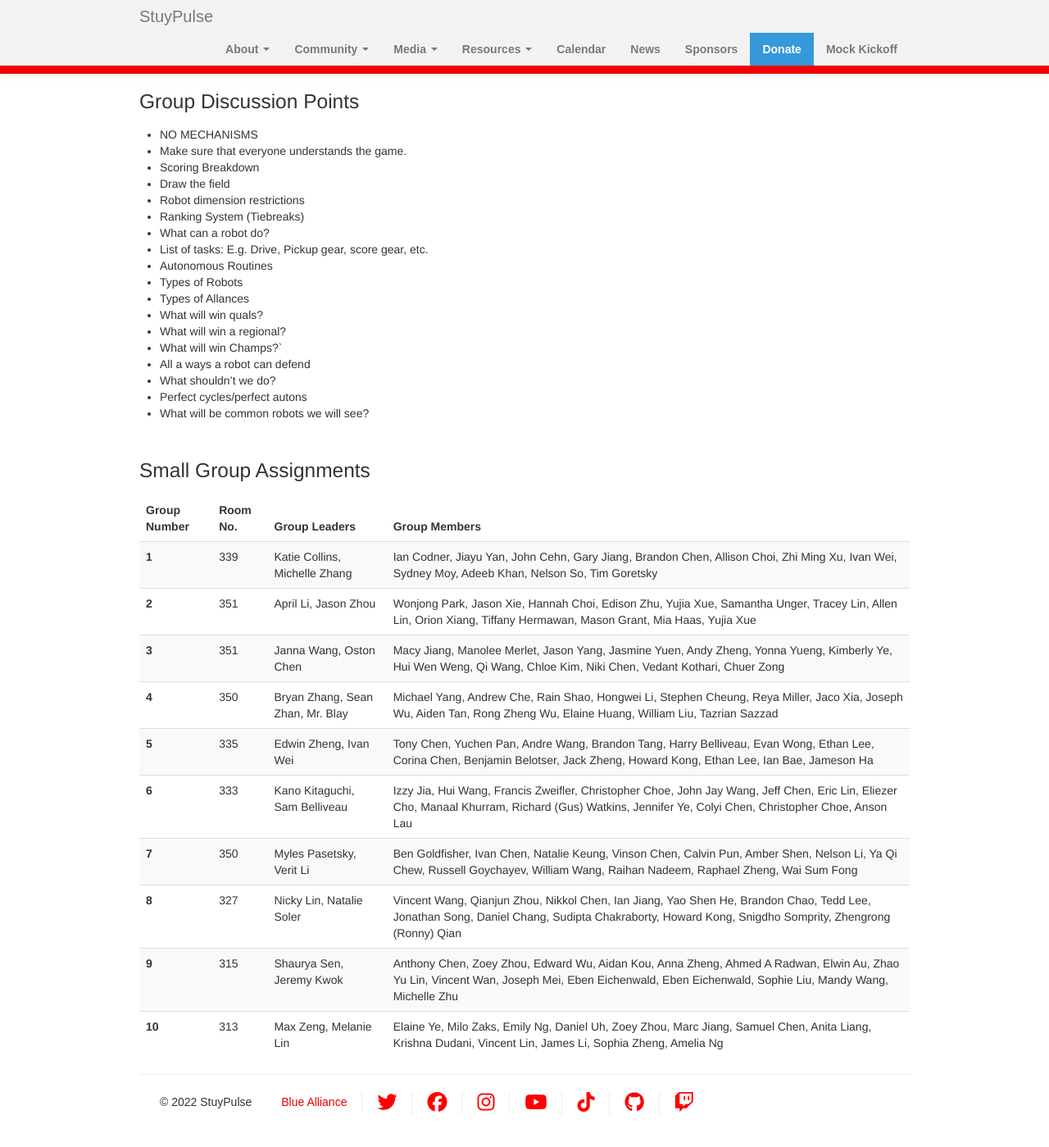
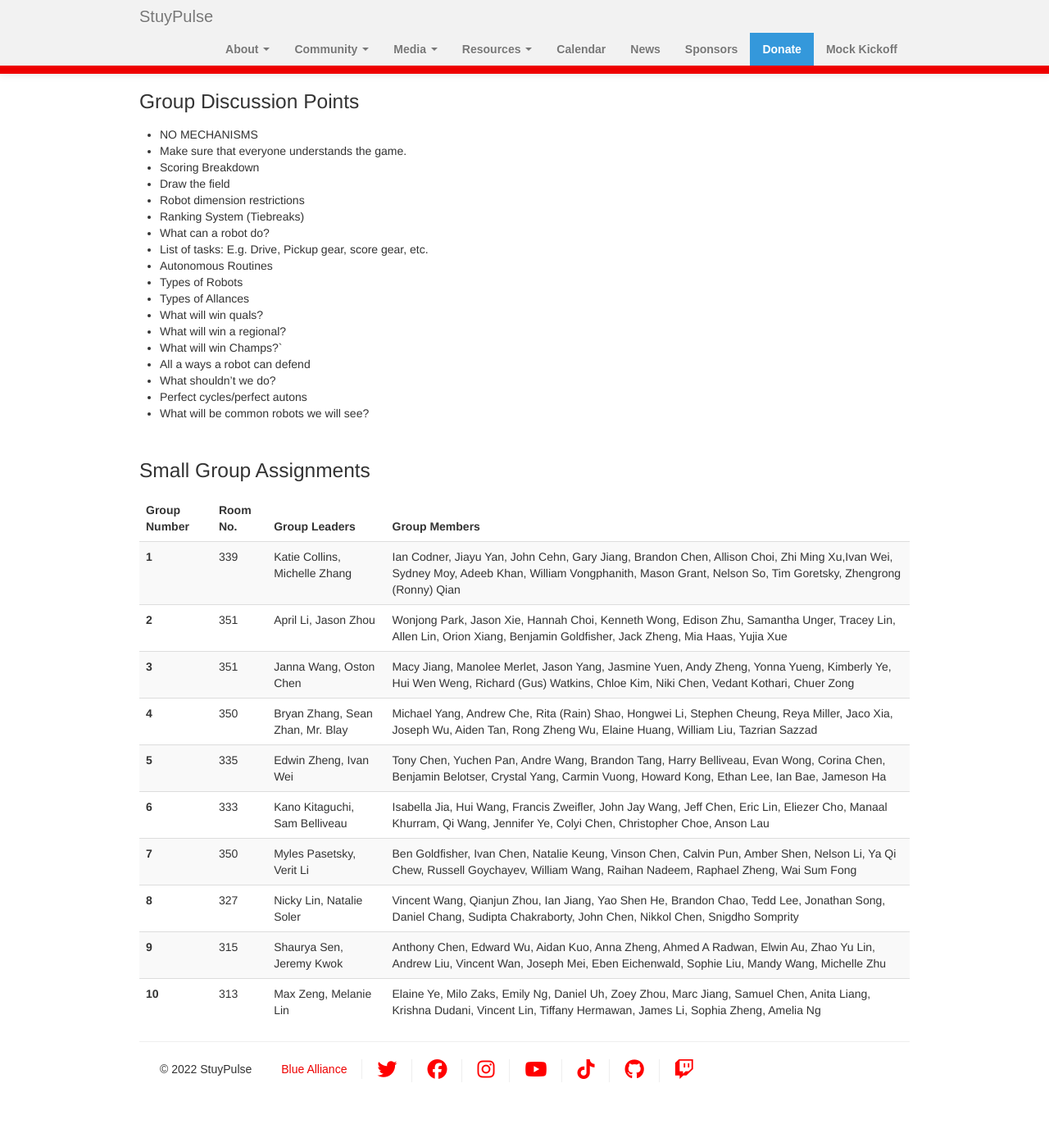
Before and after one commit to StuyPulse/team694.github.io, a Jekyll site: the page built from kickoff/index.md, in a window 1280 px wide and 1400 px high, scrolled down 483 px. Shown: the whole window at 82% size. Built offline with Jekyll 4.4.1, drawn with Linux system fonts in a browser that asks for light colours; nearby versions of some CDN libraries; after the commit the page ends 1843 px from its top, so only the background shows below that.

Commit message:
Update groups (hopefully for the last time please)

```diff
--- a/kickoff/index.md
+++ b/kickoff/index.md
@@ -82,37 +82,37 @@ description: Dedicated page for Kickoff information
     <th scope="row"> 1 </th>
     <td> 339 </td>
     <td> Katie Collins, Michelle Zhang </td>
-    <td> Ian Codner, Jiayu Yan, John Cehn, Gary Jiang, Brandon Chen, Allison Choi, Zhi Ming Xu, Ivan Wei, Sydney Moy, Adeeb Khan, Nelson So, Tim Goretsky </td>
+    <td> Ian Codner, Jiayu Yan, John Cehn, Gary Jiang, Brandon Chen, Allison Choi, Zhi Ming Xu,Ivan Wei, Sydney Moy, Adeeb Khan, William Vongphanith, Mason Grant,  Nelson So, Tim   Goretsky, Zhengrong (Ronny) Qian </td>
   </tr>
   <tr>
     <th scope="row"> 2 </th>
     <td> 351 </td>
     <td> April Li, Jason Zhou </td>
-    <td> Wonjong Park, Jason Xie, Hannah Choi, Edison Zhu, Yujia Xue, Samantha Unger, Tracey Lin, Allen Lin, Orion Xiang, Tiffany Hermawan, Mason Grant, Mia Haas, Yujia Xue </td>
+    <td> Wonjong Park, Jason Xie, Hannah Choi, Kenneth Wong, Edison Zhu, Samantha Unger, Tracey Lin, Allen Lin, Orion Xiang, Benjamin Goldfisher, Jack Zheng, Mia Haas, Yujia Xue </td>
   </tr>
   <tr>
     <th scope="row"> 3 </th>
     <td> 351 </td>
     <td> Janna Wang, Oston Chen </td>
-    <td> Macy Jiang, Manolee Merlet, Jason Yang, Jasmine Yuen, Andy Zheng, Yonna Yueng, Kimberly Ye, Hui Wen Weng, Qi Wang, Chloe Kim, Niki Chen, Vedant Kothari, Chuer Zong </td>
+    <td> Macy Jiang, Manolee Merlet, Jason Yang, Jasmine Yuen, Andy Zheng, Yonna Yueng, Kimberly Ye, Hui Wen Weng, Richard (Gus) Watkins, Chloe Kim, Niki Chen, Vedant Kothari, Chuer Zong </td>
   </tr>
   <tr>
     <th scope="row"> 4 </th>
     <td> 350 </td>
     <td> Bryan Zhang, Sean Zhan, Mr. Blay </td>
-    <td> Michael Yang, Andrew Che, Rain Shao, Hongwei Li, Stephen Cheung, Reya Miller, Jaco Xia, Joseph Wu, Aiden Tan, Rong Zheng Wu, Elaine Huang, William Liu, Tazrian Sazzad </td>
+    <td> Michael Yang, Andrew Che, Rita (Rain) Shao, Hongwei Li, Stephen Cheung, Reya Miller, Jaco Xia, Joseph Wu, Aiden Tan, Rong Zheng Wu, Elaine Huang, William Liu, Tazrian Sazzad </td>
   </tr>
   <tr>
     <th scope="row"> 5 </th>
     <td> 335 </td>
     <td> Edwin Zheng, Ivan Wei </td>
-    <td> Tony Chen, Yuchen Pan, Andre Wang, Brandon Tang, Harry Belliveau, Evan Wong, Ethan Lee, Corina Chen, Benjamin Belotser, Jack Zheng, Howard Kong, Ethan Lee, Ian Bae, Jameson Ha </td>
+    <td> Tony Chen, Yuchen Pan, Andre Wang, Brandon Tang, Harry Belliveau, Evan Wong, Corina Chen, Benjamin Belotser, Crystal Yang, Carmin Vuong, Howard Kong, Ethan Lee, Ian Bae, Jameson Ha </td>
   </tr>
   <tr>
     <th scope="row"> 6 </th>
     <td> 333 </td>
     <td> Kano Kitaguchi, Sam Belliveau </td>
-    <td> Izzy Jia, Hui Wang, Francis Zweifler, Christopher Choe, John Jay Wang, Jeff Chen, Eric Lin, Eliezer Cho, Manaal Khurram, Richard (Gus) Watkins, Jennifer Ye, Colyi Chen, Christopher Choe, Anson Lau </td>
+    <td> Isabella Jia, Hui Wang, Francis Zweifler, John Jay Wang, Jeff Chen, Eric Lin, Eliezer Cho, Manaal Khurram, Qi Wang, Jennifer Ye, Colyi Chen, Christopher Choe, Anson Lau </td>
   </tr>
   <tr>
     <th scope="row"> 7 </th>
@@ -124,19 +124,19 @@ description: Dedicated page for Kickoff information
     <th scope="row"> 8 </th>
     <td> 327 </td>
     <td> Nicky Lin, Natalie Soler </td>
-    <td> Vincent Wang, Qianjun Zhou, Nikkol Chen, Ian Jiang, Yao Shen He, Brandon Chao, Tedd Lee, Jonathan Song, Daniel Chang, Sudipta Chakraborty, Howard Kong, Snigdho Somprity, Zhengrong (Ronny) Qian </td>
+    <td> Vincent Wang, Qianjun Zhou, Ian Jiang, Yao Shen He, Brandon Chao, Tedd Lee, Jonathan Song, Daniel Chang, Sudipta Chakraborty, John Chen, Nikkol Chen, Snigdho Somprity </td>
   </tr>
   <tr>
     <th scope="row"> 9 </th>
     <td> 315 </td>
     <td> Shaurya Sen, Jeremy Kwok  </td>
-    <td> Anthony Chen, Zoey Zhou, Edward Wu, Aidan Kou, Anna Zheng, Ahmed A Radwan, Elwin Au, Zhao Yu Lin, Vincent Wan, Joseph Mei, Eben Eichenwald, Eben Eichenwald, Sophie Liu, Mandy Wang, Michelle Zhu </td>
+    <td> Anthony Chen, Edward Wu, Aidan Kuo, Anna Zheng, Ahmed A Radwan, Elwin Au, Zhao Yu Lin, Andrew Liu, Vincent Wan, Joseph Mei, Eben Eichenwald, Sophie Liu, Mandy Wang, Michelle Zhu </td>
   </tr>
   <tr>
     <th scope="row"> 10 </th>
     <td> 313 </td>
     <td> Max Zeng, Melanie Lin </td>
-    <td> Elaine Ye, Milo Zaks, Emily Ng, Daniel Uh, Zoey Zhou, Marc Jiang, Samuel Chen, Anita Liang, Krishna Dudani, Vincent Lin, James Li, Sophia Zheng, Amelia Ng </td>
+    <td> Elaine Ye, Milo Zaks, Emily Ng, Daniel Uh, Zoey Zhou, Marc Jiang, Samuel Chen, Anita Liang, Krishna Dudani, Vincent Lin, Tiffany Hermawan, James Li, Sophia Zheng, Amelia Ng  </td>
   </tr>
   </tbody>
 </table>
```
